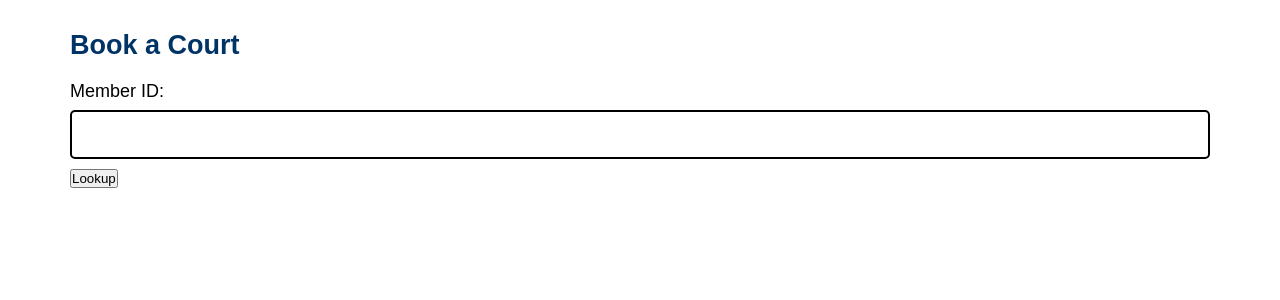
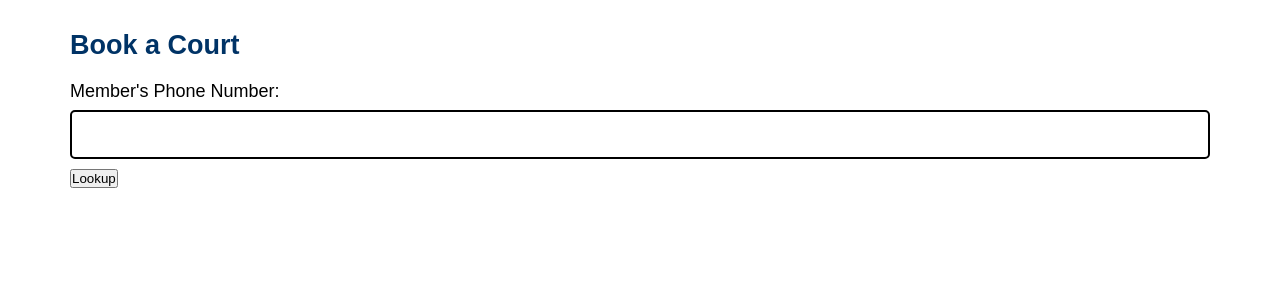
Before and after one commit to brandontrice/sunset-courts, a Flask app: page /bookings in a window 1280 px wide. Shown: the part 53-353 px from the top of the page. Run offline with Flask 3, Linux system fonts and the light colour scheme; data comes from the database, SQL or seed files in the repository.

Commit message:
Update Booking.html

```diff
--- a/templates/Booking.html
+++ b/templates/Booking.html
@@ -3,7 +3,7 @@
 
 <h2>Book a Court</h2>
 
-<label>Member ID:</label>
+<label>Member's Phone Number:</label>
 <input type="text" id="memberId">
 <button onclick="lookupMember()">Lookup</button>
 
@@ -124,10 +124,10 @@
   let resolvedMemberId = null;
 
   async function lookupMember() {
-    const id = document.getElementById('memberId').value.trim();
+    const id = document.getElementById('membnumber').value.trim();
     if (!id) return;
 
-    const res  = await fetch(`/member/${id}`);
+    const res  = await fetch(`/member/${phone}`);
     const data = await res.json();
 
     if (data.error) {
```
